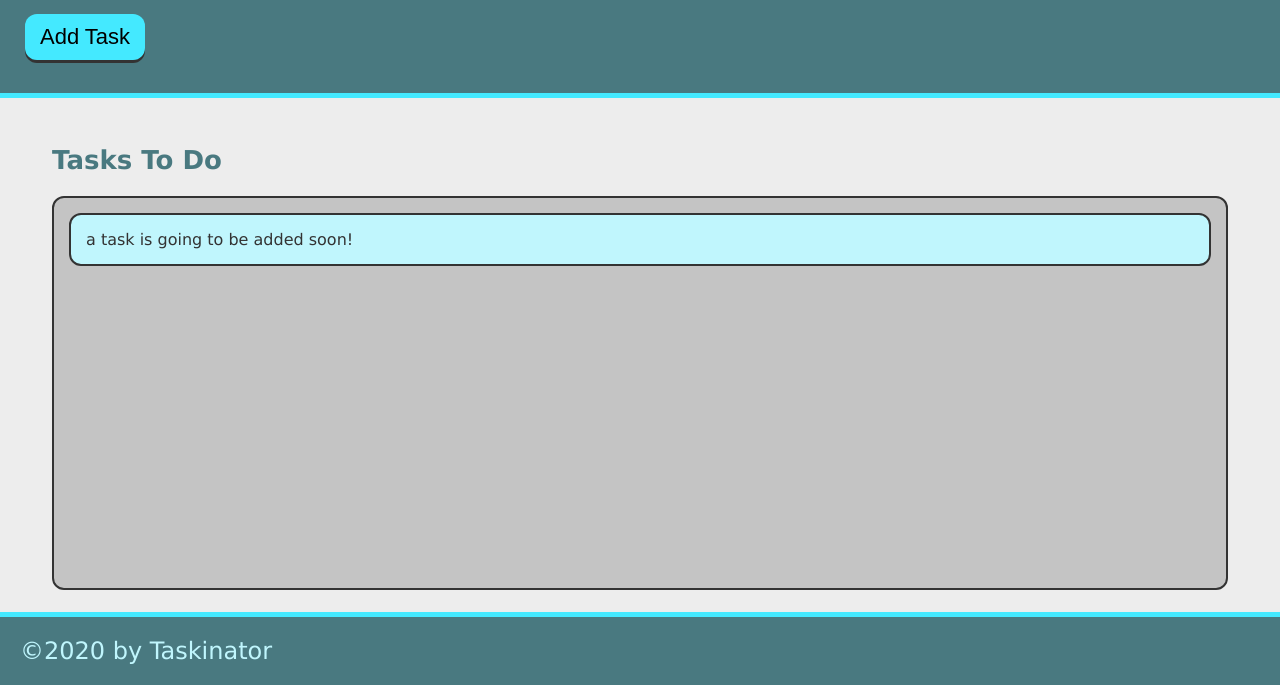
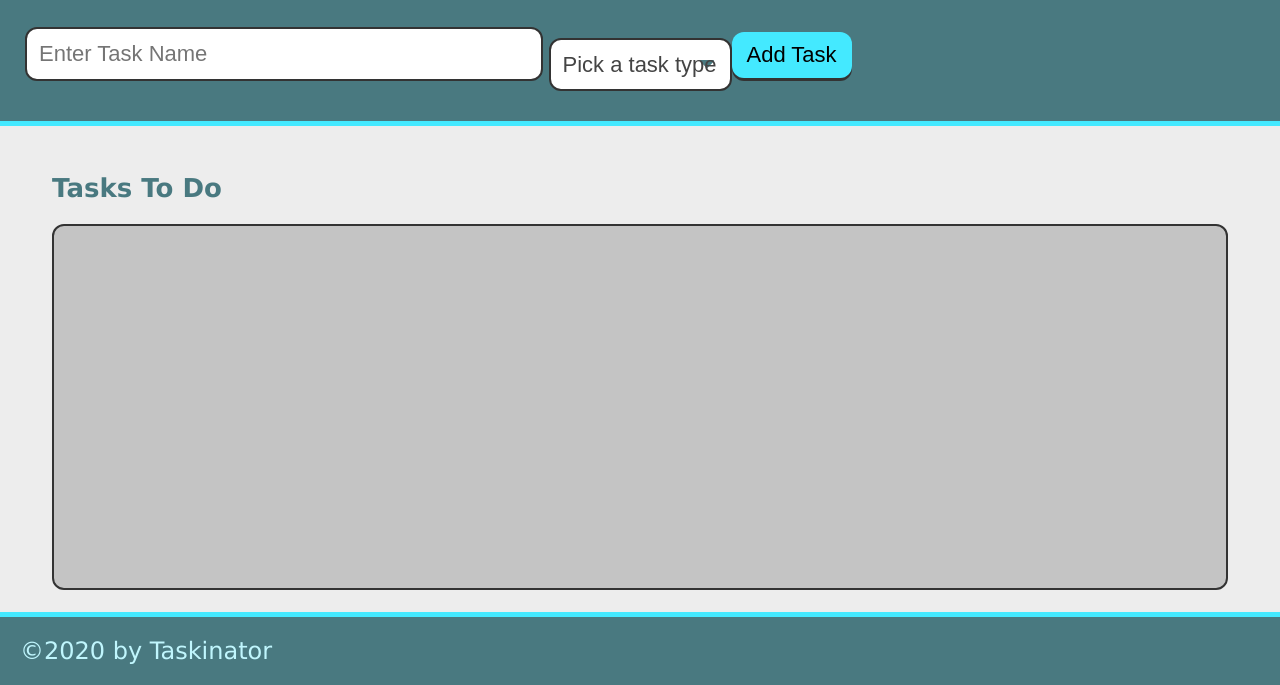
Before and after one commit to emilypier/taskinator-new, a plain HTML site: page index.html in a window 1280 px wide. Shown: the part 115-800 px from the top of the page. Drawn offline with Linux system fonts and the light colour scheme.

Commit message:
added drop down menu

```diff
--- a/index.html
+++ b/index.html
@@ -11,15 +11,28 @@
   <header>
     <h1 class="page-title">Taskinator</h1>
     <p>Click the button below to add a new task!</p>
-    <button class="btn" id="save-task">Add Task</button>
+    <form id="task-form">
+      <div class="form-group">
+        <input type="text" name="task-name" class="text-input" placeholder="Enter Task Name" />
+      </div>
+      <div class="form group">
+        <select name="task-type" class="select-dropdown">
+          <option value="" disabled selected>Pick a task type</option>
+          <option value="Print">Print</option>
+          <option value="Web">Web</option>
+          <option value="Mobile">Mobile</option>
+        </select>
+      </div>
+      <div class="form-group">
+        <button class="btn" id="save-task" type="submit">Add Task</button>
+      </div>
+    </form>
   </header>
 
   <main class="page-content">
     <section class="task-list-wrapper">
       <h2 class="list-title">Tasks To Do</h2>
-      <ul class="task-list" id="tasks-to-do">
-        <li class="task-item">a task is going to be added soon!</li>
-      </ul>
+      <ul class="task-list" id="tasks-to-do"></ul>
     </section>
   </main>
 
```
